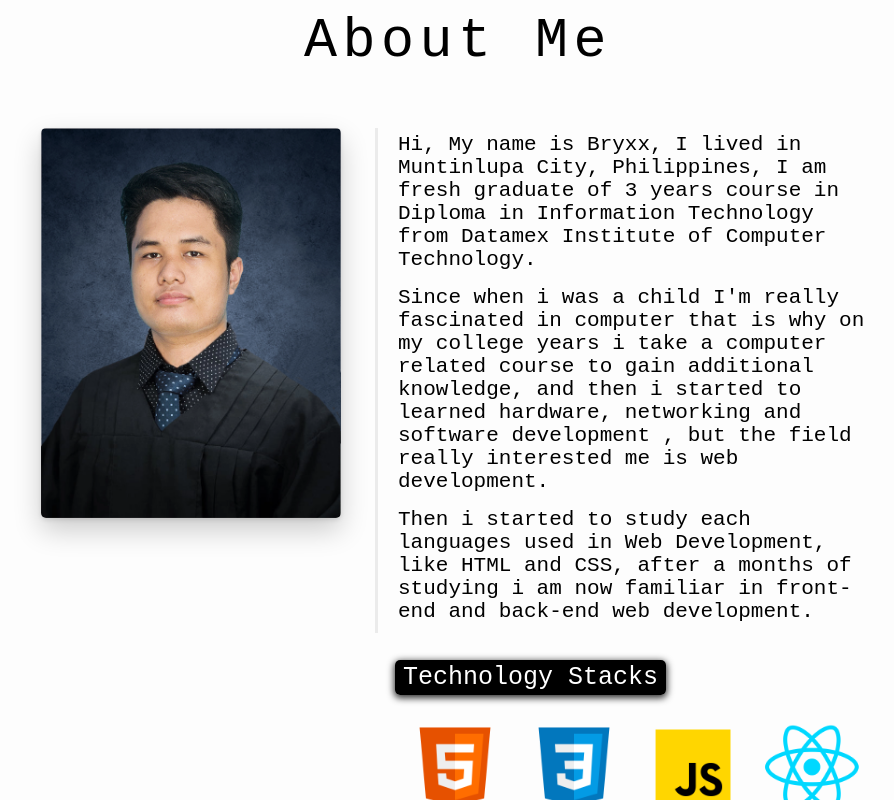
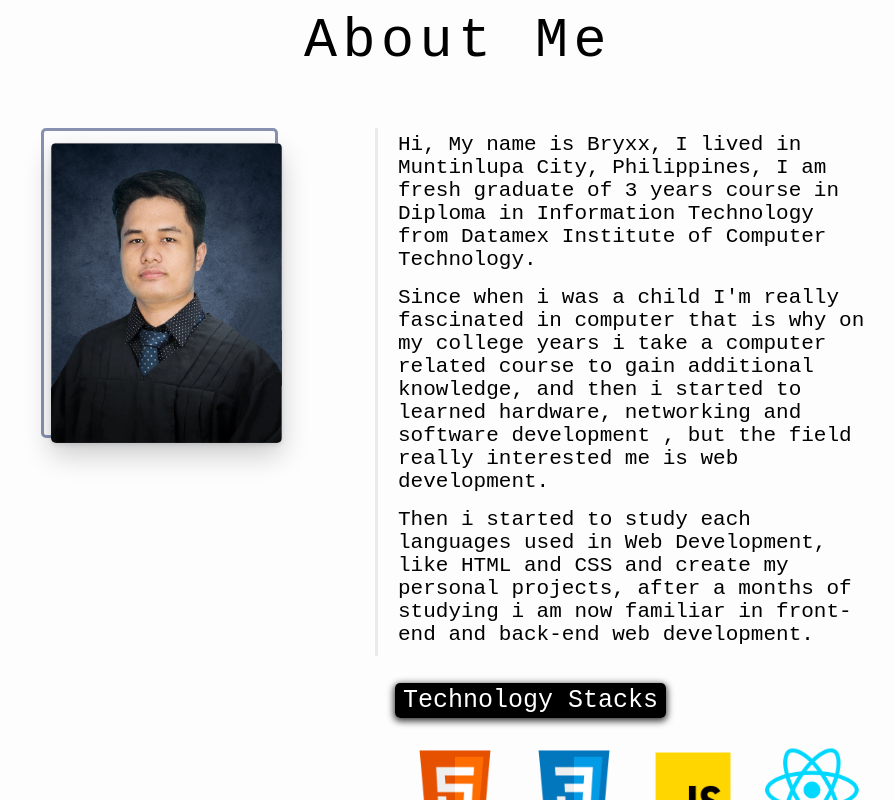
Before and after one commit to brixdesalit7/my-portfolio, a React (Create React App) app: page / in a window 1280 px wide. Shown: the part 860-1660 px from the top of the page, without its empty margins (182-1076 px from the left). Built offline with nearby package versions, Linux system fonts and the light colour scheme.

Commit message:
Add style in about me section

```diff
--- a/src/components/AboutMe.js
+++ b/src/components/AboutMe.js
@@ -20,7 +20,7 @@ const AboutMe = (props) => {
             , but the field really interested me is web development.
           </p>
           <p>
-            Then i started to study each languages used in Web Development, like HTML and CSS, after a months of studying i am
+            Then i started to study each languages used in Web Development, like HTML and CSS and create my personal projects, after a months of studying i am
             now familiar in front-end and back-end web development.
           </p>
           <div className='tech-stacks'>
--- a/src/style/App.scss
+++ b/src/style/App.scss
@@ -226,11 +226,14 @@ html {
   }
   .my-image {
     max-width: 300px;
-    align-self: stretch;
+    align-self: flex-start;
+    border: 3px solid $lightColorp;
+    border-radius: 5px;
   }
   .my-image img {
     max-width: 100%;
-    height: auto;
+    transform: translate(7px,12px);
+    height: 300px;
     border-radius: 5px;
     margin: 0 auto;
     box-shadow: rgba(0, 0, 0, 0.2) 0px 12px 28px 0px, rgba(0, 0, 0, 0.1) 0px 2px 4px 0px, rgba(255, 255, 255, 0.05) 0px 0px 0px 1px inset;
```
